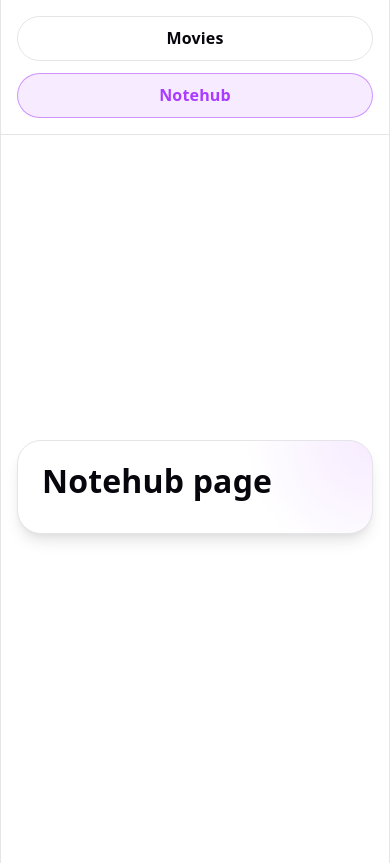
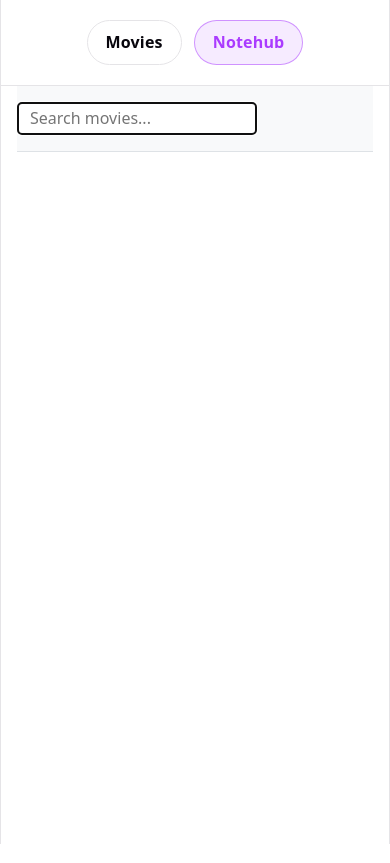
Before and after one commit to mykhailotsynkevych/react-query, a React (Vite) app: page /notuhubes in a window 390 px wide. Built offline with nearby package versions, Linux system fonts and the light colour scheme; no server answers.

Commit message:
start notehubs

```diff
--- a/src/components/ErrorMessage.tsx
+++ b/src/components/movies/ErrorMessage.tsx
@@ -1,4 +1,4 @@
-import type { ErrorMessageProps } from '../types/types'
+import type { ErrorMessageProps } from '../../types/types'
 
 export default function ErrorMessage({ message }: ErrorMessageProps) {
   return (
--- a/src/components/Loader.tsx
+++ b/src/components/movies/Loader.tsx
@@ -1,4 +1,4 @@
-import type { LoaderProps } from '../types/types'
+import type { LoaderProps } from '../../types/types'
 
 export default function Loader({ message = 'Loading movies...' }: LoaderProps) {
   return (
--- a/src/components/MovieGrid.tsx
+++ b/src/components/movies/MovieGrid.tsx
@@ -1,4 +1,4 @@
-import type { MovieGridProps } from '../types/types'
+import type { MovieGridProps } from '../../types/types'
 
 export default function MovieGrid({ movies, onSelect }: MovieGridProps) {
   if (movies.length === 0) {
--- a/src/components/MovieModal.tsx
+++ b/src/components/movies/MovieModal.tsx
@@ -1,7 +1,7 @@
 import { useEffect } from 'react'
 import { createPortal } from 'react-dom'
 import type { MouseEvent } from 'react'
-import type { MovieModalProps } from '../types/types'
+import type { MovieModalProps } from '../../types/types'
 
 export default function MovieModal({ movie, onClose }: MovieModalProps) {
   useEffect(() => {
--- a/src/components/SearchBar.tsx
+++ b/src/components/movies/SearchBar.tsx
@@ -1,6 +1,6 @@
 import { useState } from "react";
 import toast from "react-hot-toast";
-import type { SearchBarProps } from "../types/types";
+import type { SearchBarProps } from "../../types/types";
 
 export default function SearchBar({ onSubmit }: SearchBarProps) {
   const [query, setQuery] = useState("");
--- /dev/null
+++ b/src/components/notehub/SearchBar.tsx
@@ -0,0 +1,16 @@
+import type { NotehubSearchBarProps } from "../../types/types";
+
+export default function SearchBar({ value, onChange }: NotehubSearchBarProps) {
+  return (
+    <input
+      className="notehub-searchInput"
+      type="text"
+      name="query"
+      value={value}
+      onChange={(e) => onChange(e.target.value)}
+      autoComplete="off"
+      placeholder="Search movies..."
+      autoFocus
+    />
+  );
+}
--- a/src/index.css
+++ b/src/index.css
@@ -395,57 +395,186 @@ body {
     font-weight: bold;
 }
 
-.notehub-page {
-    display: grid;
-    place-items: center;
-    min-height: calc(100svh - 140px);
-    padding: 32px 0;
+/* NOTEHUB */
+ .notehub-toolbar {
+    margin-bottom: 16px;
+    display: flex;
+    justify-content: space-between;
+    align-items: center;
+    padding: 16px 0;
+    background-color: #f8f9fa;
+    border-bottom: 1px solid #dee2e6;
   }
 
-.notehub-page__content {
-    width: min(720px, 100%);
-    padding: 32px;
-    border: 1px solid var(--border);
-    border-radius: 24px;
-    background:
-      radial-gradient(circle at top right, var(--accent-bg), transparent 35%),
-      var(--bg);
-    box-shadow: var(--shadow);
-    text-align: left;
+    .notehub-button {
+    padding: 6px 12px;
+    font-size: 16px;
+    color: #fff;
+    background-color: #0d6efd;
+    border: none;
+    border-radius: 4px;
+    cursor: pointer;
+    transition: background-color 0.2s ease;
   }
 
-.notehub-page__eyebrow {
-    margin: 0 0 8px;
-    color: var(--accent);
-    font-size: 14px;
-    font-weight: 700;
-    letter-spacing: 0.08em;
-    text-transform: uppercase;
+  .notehub-button:hover {
+    background-color: #0b5ed7;
   }
 
-.notehub-page__title {
-    margin: 0 0 12px;
-    color: var(--text-h);
-    font-size: clamp(32px, 5vw, 52px);
-    line-height: 1;
+  .notehub-form {
+    display: flex;
+    flex-direction: column;
+    gap: 16px;
   }
 
-.notehub-page__description {
-    margin: 0;
-    max-width: 52ch;
-    font-size: 18px;
+  .notehub-formGroup {
+    display: flex;
+    flex-direction: column;
+    font-size: 14px;
+    font-weight: 500;
+    color: #212529;
   }
 
-@media (max-width: 640px) {
-    .app-header {
-        padding: 16px;
+  .notehub-input,
+  .notehub-textarea,
+  .notehub-select {
+    margin-top: 4px;
+    padding: 8px 12px;
+    font-size: 14px;
+    border: 1px solid #ced4da;
+    border-radius: 4px;
+    resize: none;
   }
 
-    .app-nav {
-        flex-direction: column;
+  .notehub-actions {
+    display: flex;
+    justify-content: flex-end;
+    gap: 8px;
   }
 
-    .notehub-page__content {
-        padding: 24px;
+  .notehub-submitButton {
+    padding: 8px 16px;
+    font-size: 16px;
+    background-color: #0d6efd;
+    color: #fff;
+    border: none;
+    border-radius: 4px;
+    cursor: pointer;
+    transition: background-color 0.2s ease;
   }
+
+  .notehub-submitButton:hover {
+    background-color: #0b5ed7;
   }
+
+  .notehub-submitButton:disabled {
+    background-color: #6c757d;
+    cursor: not-allowed;
+  }
+
+  .notehub-cancelButton {
+    padding: 8px 16px;
+    font-size: 16px;
+    background-color: #f8f9fa;
+    color: #212529;
+    border: 1px solid #ced4da;
+    border-radius: 4px;
+    cursor: pointer;
+    transition: background-color 0.2s ease;
+  }
+
+  .notehub-cancelButton:hover {
+    background-color: #e2e6ea;
+  }
+
+  .notehub-error {
+    color: #dc3545;
+    font-size: 12px;
+    margin-top: 4px;
+  }
+
+  .notehub-list {
+    display: grid;
+    grid-template-columns: repeat(auto-fill, minmax(280px, 1fr));
+    gap: 16px;
+    padding: 0;
+    margin: 0;
+    list-style: none;
+  }
+
+  .notehub-listItem {
+    background-color: #ffffff;
+    border: 1px solid #dee2e6;
+    border-radius: 8px;
+    padding: 16px;
+    box-shadow: 0 2px 4px rgba(0, 0, 0, 0.05);
+    display: flex;
+    flex-direction: column;
+    justify-content: space-between;
+    min-height: 180px;
+  }
+
+  .notehub-title {
+    font-size: 18px;
+    font-weight: 600;
+    margin: 0 0 8px 0;
+    color: #212529;
+  }
+
+  .notehub-content {
+    margin: 0;
+    flex-grow: 1;
+    font-size: 14px;
+    color: #495057;
+    margin-bottom: 12px;
+    display: -webkit-box;
+    -webkit-line-clamp: 3;
+    -webkit-box-orient: vertical;
+    overflow: hidden;
+  }
+
+  .notehub-button {
+    align-self: flex-end;
+    padding: 6px 12px;
+    font-size: 14px;
+    color: #fff;
+    background-color: #dc3545;
+    border: none;
+    border-radius: 4px;
+    cursor: pointer;
+    transition: background-color 0.2s ease;
+  }
+
+  .notehub-button:hover {
+    background-color: #bb2d3b;
+  }
+
+  .notehub-footer {
+    display: flex;
+    justify-content: space-between;
+    align-items: center;
+    margin-top: auto;
+  }
+
+  .notehub-tag {
+    display: inline-block;
+    padding: 4px 8px;
+    font-size: 12px;
+    color: #0d6efd;
+    background-color: #e7f1ff;
+    border: 1px solid #b6d4fe;
+    border-radius: 12px;
+    max-width: 100px;
+    white-space: nowrap;
+    overflow: hidden;
+    text-overflow: ellipsis;
+  }
+
+  .notehub-searchInput {
+    flex: 1;
+    max-width: 240px;
+    padding: 6px 12px;
+    font-size: 16px;
+    border: 1px solid #ced4da;
+    border-radius: 4px;
+  }
--- a/src/pages/NotehubPage.tsx
+++ b/src/pages/NotehubPage.tsx
@@ -1,9 +1,13 @@
+import SearchBar from "../components/notehub/SearchBar";
+
 function NotehubPage() {
+  const onChange = (query: string) => {
+    console.log("Search query submitted:", query);
+  };
   return (
-    <section className="notehub-page">
-      <div className="notehub-page__content">
-        <h1 className="notehub-page__title">Notehub page</h1>
-
+    <section>
+      <div className="notehub-toolbar">
+        <SearchBar value="" onChange={onChange} />
       </div>
     </section>
   );
```
Also changed, not shown: src/pages/MoviesPage.tsx (+6 -6 lines), src/types/types.ts (+7 -0 lines), src/components/movies/Pagination.tsx (renamed from src/components/Pagination.tsx). Lines whose indentation alone changed are shown as unchanged.
